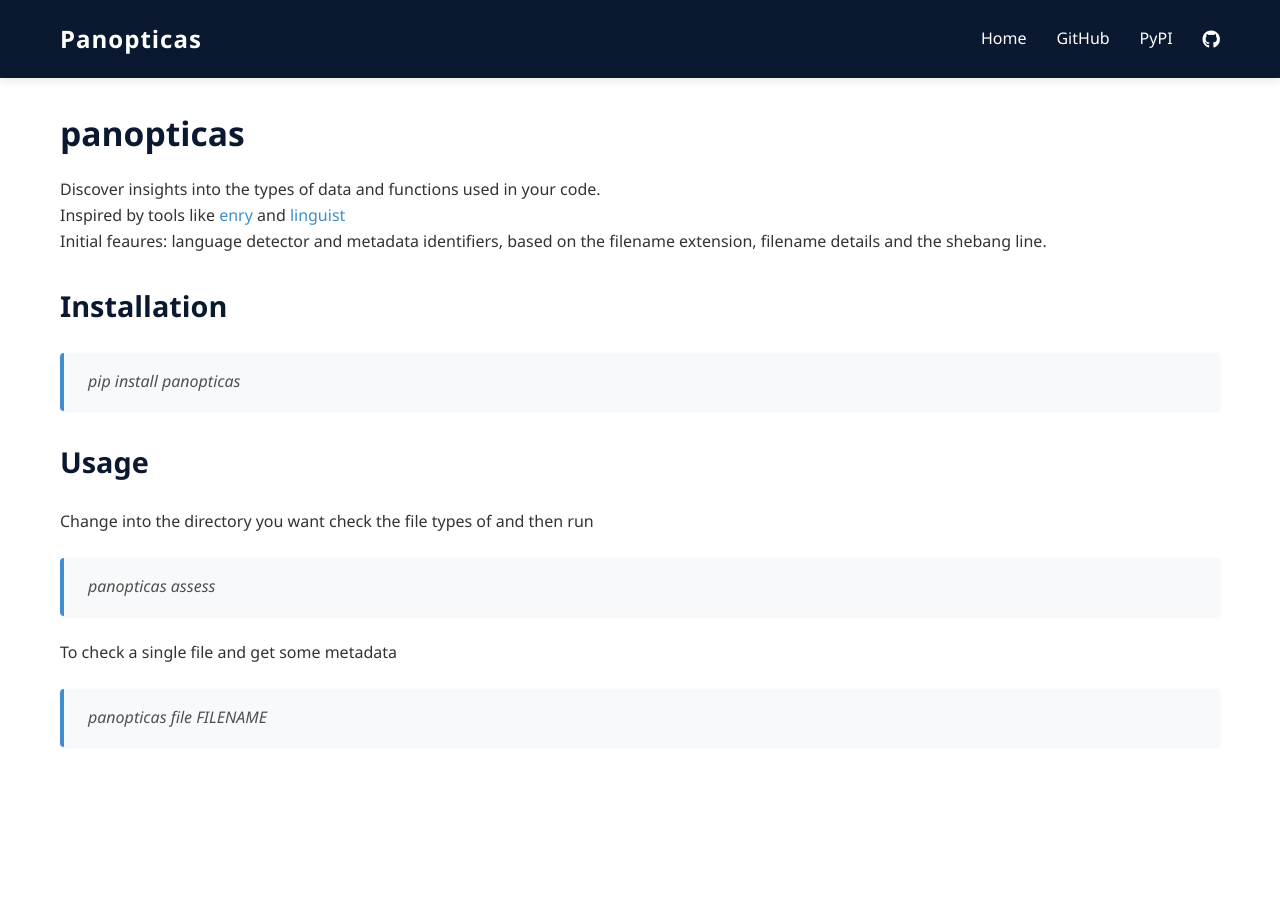
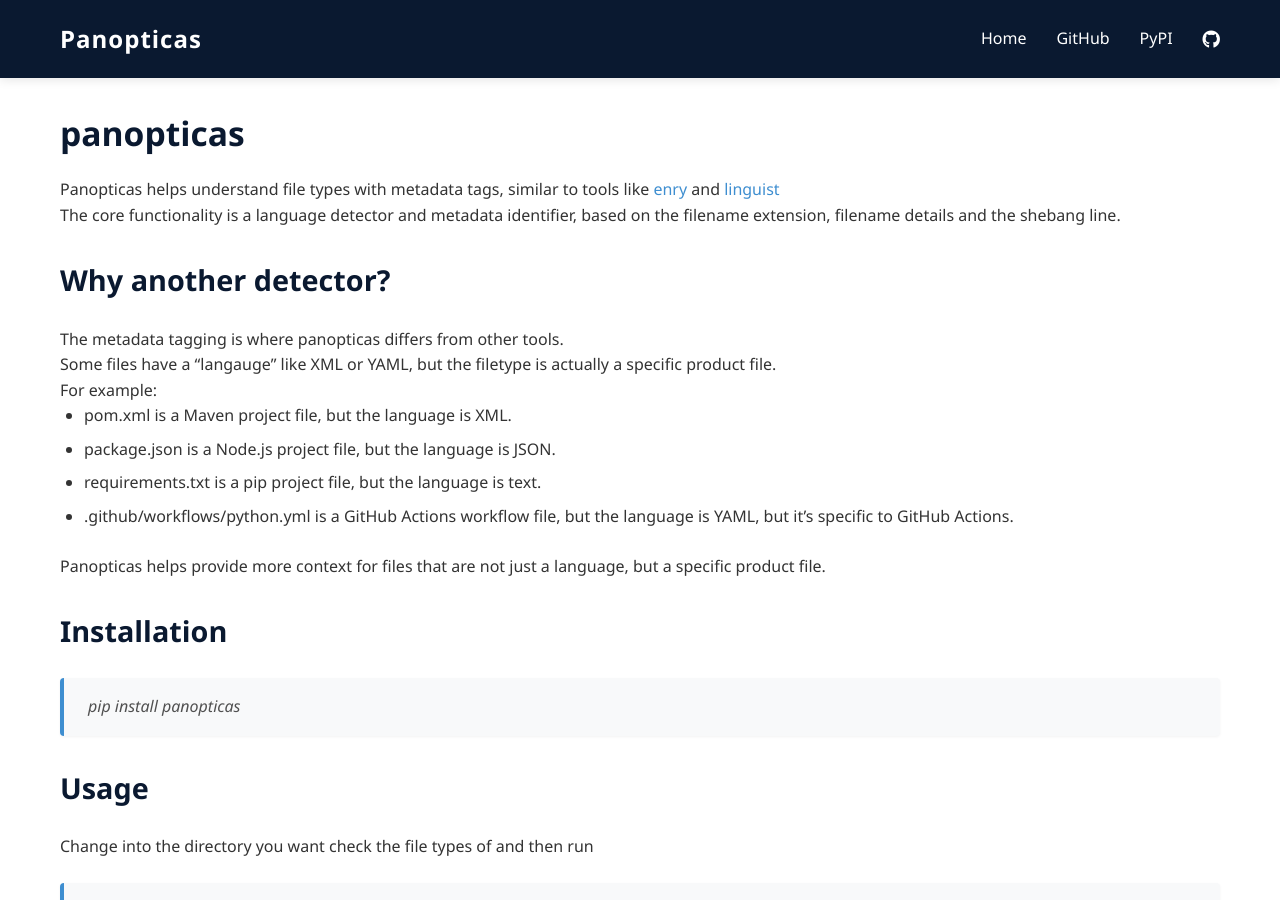
Before and after one commit to kospex/panopticas, a Jekyll site: the page built from docs/index.md, in a window 1280 px wide and 900 px high. Built offline with Jekyll 4.4.1, drawn with Linux system fonts in a browser that asks for light colours.

Commit message:
Added a better description

```diff
--- a/docs/index.md
+++ b/docs/index.md
@@ -5,11 +5,23 @@
 
 # panopticas
 
-Discover insights into the types of data and functions used in your code.
+Panopticas helps understand file types with metadata tags, similar to tools like [enry](https://github.com/go-enry/go-enry) and [linguist](https://github.com/github-linguist/linguist)
 
-Inspired by tools like [enry](https://github.com/go-enry/go-enry) and [linguist](https://github.com/github-linguist/linguist)
+The core functionality is a language detector and metadata identifier, based on the filename extension, filename details and the shebang line.
 
-Initial feaures: language detector and metadata identifiers, based on the filename extension, filename details and the shebang line.
+## Why another detector?
+
+The metadata tagging is where panopticas differs from other tools.
+
+Some files have a "langauge" like XML or YAML, but the filetype is actually a specific product file.
+
+For example:
+- pom.xml is a Maven project file, but the language is XML.
+- package.json is a Node.js project file, but the language is JSON.
+- requirements.txt is a pip project file, but the language is text.
+- .github/workflows/python.yml is a GitHub Actions workflow file, but the language is YAML, but it's specific to GitHub Actions.
+
+Panopticas helps provide more context for files that are not just a language, but a specific product file.
 
 ## Installation
 
```
